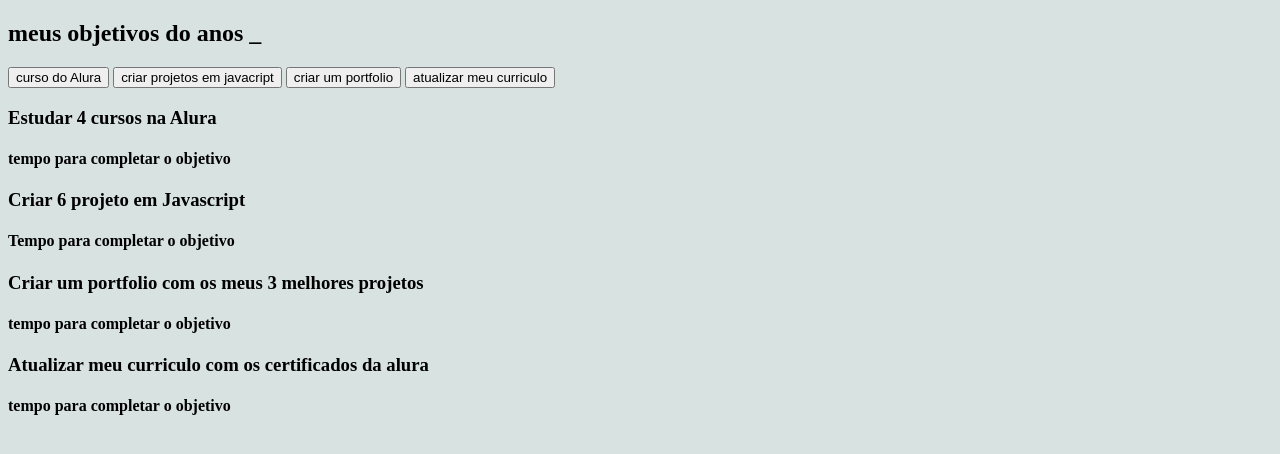
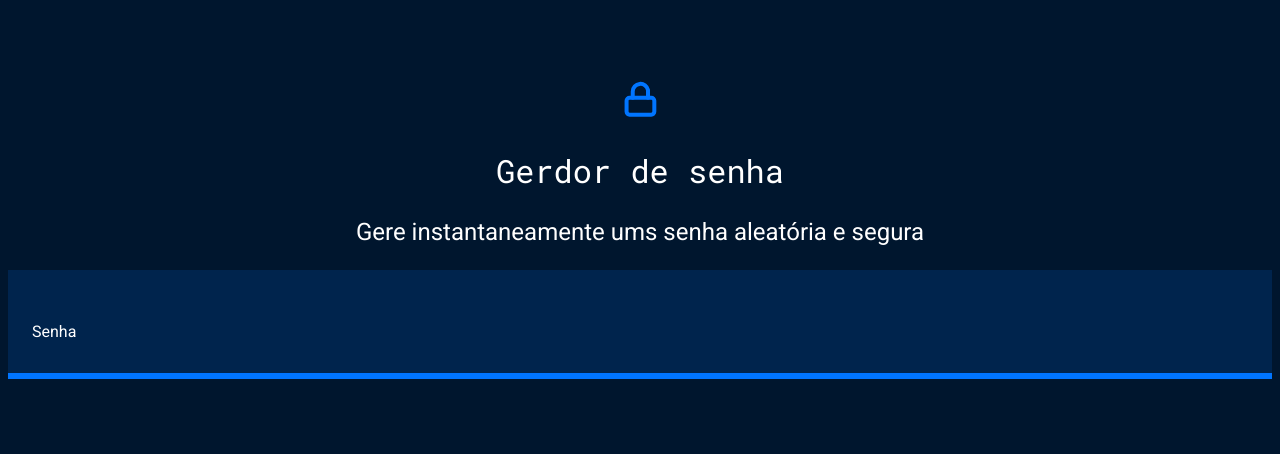
Before and after one commit to ana-chiqueira/html.cssana, a plain HTML site: page index.html in a window 1280 px wide. Drawn offline with Linux system fonts and the light colour scheme.

Commit message:
Add files via upload

```diff
--- a/index.html
+++ b/index.html
@@ -1,45 +1,23 @@
 <!DOCTYPE html>
 <html lang="pt-br">
+
 <head>
     <meta charset="UTF-8">
     <meta name="viewport" content="width=device-width, initial-scale=1.0">
-    <title>Meus objetivos do ano</title>
+    <title>Gerador de senha</title>
     <link rel="stylesheet" href="style.css">
 </head>
+
 <body>
-    <section class="conteudo-principa">
-        <h2 class="titulo-principal">meus objetivos do anos <span>_</span></h2>
-        <div class="conteudo">
-        <div class="botoes">
-            <button class="botao ativo">curso do Alura</button>
-            <button class="botao">criar projetos em javacript</button>
-            <button class="botao">criar um portfolio</button>
-            <button class="botao">atualizar meu curriculo</button>
-        </div>
-        <div class="abas-textos">
-            <div class="aba-conteudo ativo">
-                <h3 class="aba-conteudo-titulo-principal">Estudar 4 cursos na Alura</h3>
-                <h4 class="aba-conteudo-titulo-secundario">tempo para completar o objetivo</h4>
-                <div class="contador"></div>
-            </div>
-            <div class="aba-conteudo">
-                <h3 class="aba-conteudo-titulo-principal">Criar 6 projeto em Javascript</h3>
-                <h4 class="aba-conteudo-titulo-secundario">Tempo para completar o objetivo</h4>
-                <div class="contador"></div>
-        </div>
-        <div class="aba-conteudo">
-            <h3 class="aba-conteudo-titulo-principal">Criar um portfolio com os meus 3 melhores projetos</h3>
-            <h4 class="aba-conteudo-titulo-secundario">tempo para completar o objetivo</h4>
-            <div class="contador"></div>
-    </div>
-    <div class="aba-conteudo">
-        <h3 class="aba-conteudo-titulo-principal">Atualizar meu curriculo com os certificados da alura</h3>
-        <h4 class="aba-conteudo-titulo-secundario">tempo para completar o objetivo</h4>
-        <div class="contador"></div>
-    </div>
-      </div>
-    </div>
-    </section>
-    <script src="main.js"></script>
+    <div class="conteudo-titulo">
+    <img src="unlock.svg" alt="cedeado fechado">
+    <h2 class="titulo-principal">Gerdor de senha</h2>
+    <h3 class="titulo-secundario">Gere instantaneamente ums senha aleatória e segura</h3>
+  </div>
+  <div class="conteudo-senha">
+    <label for="senha">Senha</label>
+    <input name="senha" type="text" id="campo-senha">
+  </div>
 </body>
+
 </html>
--- a/style.css
+++ b/style.css
@@ -1,16 +1,53 @@
-@import url("styles/header.css");
+@import url('https://fonts.googleapis.com/css2?family=Roboto&family=Roboto+Mono&display=swap');
 
-:root {
-    --cor-de-fundo:#d7e2e0f8;
-    --branco: #FFFFFF ;
-    --laranja: #EB9B00;
-    --azul-degrade: linear-gradient(97.54deg, #002F52 35.49%, #326589 165.37%);
-    --fonte-principal: "poppins"
+:root{
+    --branco: white;
+    --cor-de-fundo:  #00162E;
+    --fundo-senha: #00244D;
+    --fundo-texto: #001E40;
+    --borda: #0075FF;
+    --roboto: 'Roboto', 'sans-serif';
+    --roboto-mono: 'Roboto Mono', monospace;
+}
+
+*{
+    font-weight: 400;
 }
 
 body{
-    background-color: var(--cor-de-fundo);
-    font-family: var(--fonte-principal);
-    font-size: 16px;
-    font-weight: 400;
+    color: var(--branco);
+    background-color:  var(--cor-de-fundo);
+    font-family: var(--roboto);
 }
+
+.titulo-principal{
+    font-family: var(--roboto-mono);
+    font-size: 32px;
+}
+
+.titulo-secundario{
+    font-size: 24px;
+}
+
+.conteudo-titulo{
+    text-align: center;
+    margin-top: 80px;
+}
+
+.conteudo-senha{
+    background: var(--fundo-senha);
+    padding: 24px;
+    border-bottom: 6px solid var(--borda);
+}
+
+#campo-senha{
+    background-color: var(--fundo-senha);
+    border: none;
+    color: var(--branco);
+    font-family: var(--roboto-mono);
+    font-size: 40px;
+}
+
+#campo-senha:focus{
+    outline: none;
+}
```
Also changed, not shown: unlock.svg (added).
